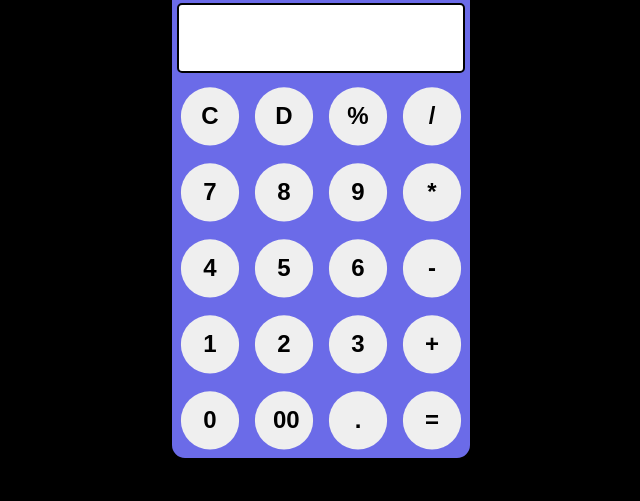
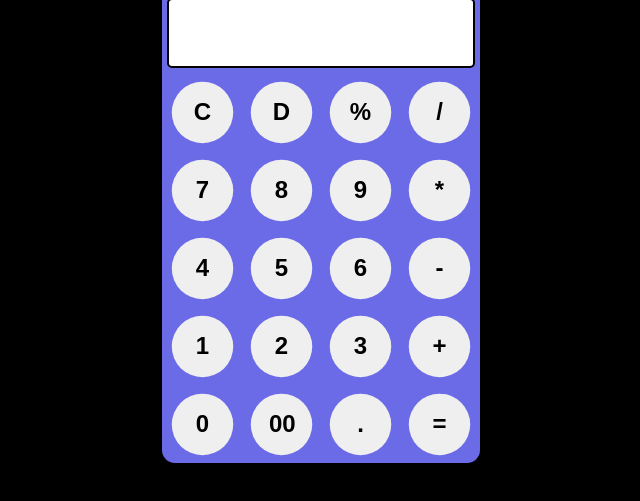
Before and after one commit to vereand/MyCalculator, a plain HTML site: page index.html in a window 1280 px wide. Shown: the part 205-706 px from the top of the page, without its empty margins (319-959 px from the left). Drawn offline with Linux system fonts and the light colour scheme.

Commit message:
Update index.html

```diff
--- a/index.html
+++ b/index.html
@@ -37,7 +37,7 @@
 
     .take{
         display: flex;
-        width: 280px;
+        width: 300px;
         border: 2px solid;
         margin: 5px;
         background-color: white;
@@ -50,8 +50,8 @@
     }
 
     .button {
-        padding: 17px;
-        width: 60px;
+        padding: 18px;
+        width: 65px;
         margin: 5px;
         font-size: x-large;
         font-weight: 700;
```
